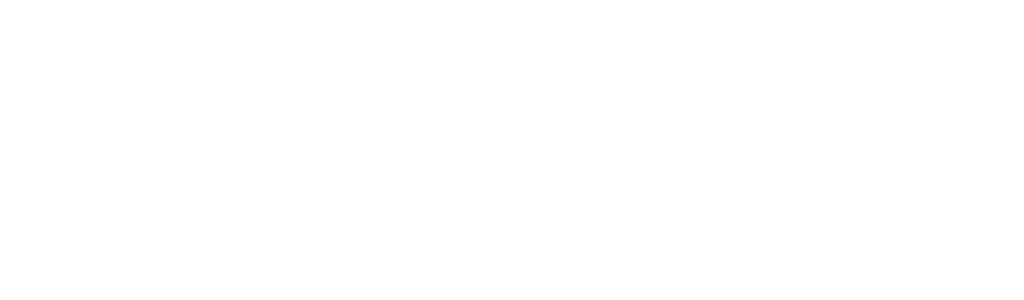
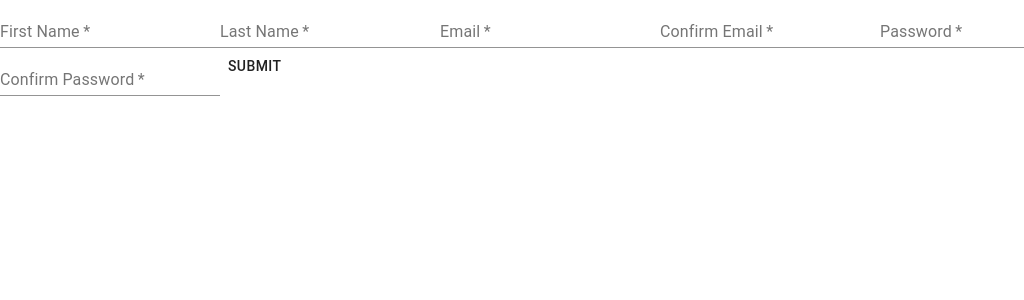
Before and after one commit to lambdax-enteprise-device/frontend, a React (Create React App) app: page /signup in a window 1280 px wide. Shown: the top 300 px of the page, without its empty margins (0-1024 px from the left). Built offline with nearby package versions, Linux system fonts and the light colour scheme.

Commit message:
added field validation and signup. Consolidated files into auth dir

```diff
--- a/src/App.js
+++ b/src/App.js
@@ -7,7 +7,8 @@
 
 import history from "./components/utils/history";
 
-import Login from "./components/Login";
+import Login from "./components/auth/Login";
+import SignupForm from "./components/auth/SignUp";
 
 function App() {
   return (
@@ -20,6 +21,7 @@
           <Route path="/" exact />
           {/* <PrivateRoute path="/profile" component={Profile} /> */}
           <Route path="/login" component={Login} />
+          <Route path="/signup" component={SignupForm} />
         </Switch>
       </Router>
     </div>
--- a/src/components/Login.js
+++ b/src/components/auth/Login.js
@@ -1,5 +1,5 @@
 import React, { useState } from "react";
-import Avatar from "@material-ui/core/Avatar";
+// import Avatar from "@material-ui/core/Avatar";
 import Button from "@material-ui/core/Button";
 import CssBaseline from "@material-ui/core/CssBaseline";
 import TextField from "@material-ui/core/TextField";
@@ -7,18 +7,21 @@
 import Checkbox from "@material-ui/core/Checkbox";
 import Link from "@material-ui/core/Link";
 import Grid from "@material-ui/core/Grid";
-import Box from "@material-ui/core/Box";
+// import Box from "@material-ui/core/Box";
 // import LockOutlinedIcon from "@material-ui/icons/LockOutlined";
 import Typography from "@material-ui/core/Typography";
+import Container from "@material-ui/core/Container";
+import Paper from "@material-ui/core/Paper";
+
 import { makeStyles } from "@material-ui/core/styles";
-import Container from "@material-ui/core/Container";
 
 const useStyles = makeStyles(theme => ({
   paper: {
     marginTop: theme.spacing(8),
     display: "flex",
     flexDirection: "column",
-    alignItems: "center"
+    alignItems: "center",
+    padding: "15%"
   },
   avatar: {
     margin: theme.spacing(1),
@@ -44,11 +47,12 @@
   const handleSubmit = e => {
     //TODO: handle submit
   };
+
   return (
     <Container component="main" maxWidth="xs">
       <CssBaseline />
-      <div className={classes.paper}>
-        <Avatar className={classes.avatar}></Avatar>
+      <Paper className={classes.paper}>
+        {/* <Avatar className={classes.avatar}></Avatar> */}
         <Typography component="h1" variant="h5">
           Sign in
         </Typography>
@@ -77,10 +81,10 @@
             autoComplete="current-password"
             onChange={handleChange}
           />
-          <FormControlLabel
+          {/* <FormControlLabel
             control={<Checkbox value="remember" color="primary" />}
             label="Remember me"
-          />
+          /> */}
           <Button
             type="submit"
             fullWidth
@@ -96,14 +100,9 @@
                 Forgot password?
               </Link>
             </Grid>
-            <Grid item>
-              <Link href="#" variant="body2">
-                {"Don't have an account? Sign Up"}
-              </Link>
-            </Grid>
           </Grid>
         </form>
-      </div>
+      </Paper>
     </Container>
   );
 };
--- /dev/null
+++ b/src/components/auth/SignUp.js
@@ -0,0 +1,163 @@
+// import React, { useState } from "react";
+// import Avatar from "@material-ui/core/Avatar";
+import Button from "@material-ui/core/Button";
+import CssBaseline from "@material-ui/core/CssBaseline";
+import TextField from "@material-ui/core/TextField";
+// // import FormControlLabel from "@material-ui/core/FormControlLabel";
+// // import Checkbox from "@material-ui/core/Checkbox";
+// import Link from "@material-ui/core/Link";
+import Grid from "@material-ui/core/Grid";
+// import Box from "@material-ui/core/Box";
+// // import LockOutlinedIcon from "@material-ui/icons/LockOutlined";
+import Typography from "@material-ui/core/Typography";
+import Container from "@material-ui/core/Container";
+import Paper from "@material-ui/core/Paper";
+
+import { makeStyles } from "@material-ui/core/styles";
+
+import React from "react";
+import { useFormik } from "formik";
+import * as Yup from "yup";
+
+const useStyles = makeStyles(theme => ({
+  paper: {
+    marginTop: theme.spacing(8),
+    display: "flex",
+    flexDirection: "column",
+    alignItems: "center",
+    padding: "15%"
+  },
+  avatar: {
+    margin: theme.spacing(1),
+    backgroundColor: theme.palette.secondary.main
+  },
+  form: {
+    width: "100%", // Fix IE 11 issue.
+    marginTop: theme.spacing(1)
+  },
+  submit: {
+    margin: theme.spacing(3, 0, 2)
+  }
+}));
+
+const SignupForm = () => {
+  const classes = useStyles();
+  const formik = useFormik({
+    initialValues: {
+      password: "",
+      confirmPassword: "",
+      companyName: "",
+      firstName: "",
+      lastName: "",
+      email: "",
+      confirmEmail: ""
+    },
+    validationSchema: Yup.object({
+      password: Yup.string()
+        .min(8, "Must be 8 characters or more")
+        .required("Required"),
+      confirmPassword: Yup.string()
+        .min(8, "Must be 8 characters or more")
+        .required("Required")
+        .oneOf([Yup.ref("password"), null], "Passwords must match"),
+      companyName: Yup.string()
+        .max(120, "Must be 20 characters or more")
+        .required("Required"),
+      firstName: Yup.string()
+        .max(120, "Must be 120 characters or less")
+        .required("Required"),
+      lastName: Yup.string()
+        .max(120, "Must be 120 characters or less")
+        .required("Required"),
+      email: Yup.string()
+        .email("Invalid email address")
+        .required("Required"),
+      confirmEmail: Yup.string()
+        .email("Invalid email address")
+        .required("Required")
+        .oneOf([Yup.ref("email"), null], "Email addresses must match")
+    }),
+    onSubmit: values => {
+      console.log(values);
+      alert(JSON.stringify(values, null, 2));
+    }
+  });
+  return (
+    <form onSubmit={formik.handleSubmit}>
+      <TextField
+        label="First Name"
+        name="firstName"
+        type="text"
+        id="first-name"
+        required
+        {...formik.getFieldProps("firstName")}
+      />
+      {formik.touched.firstName && formik.errors.firstName ? (
+        <div>{formik.errors.firstName}</div>
+      ) : null}
+      {/* <label htmlFor="lastName">Last Name</label> */}
+      <TextField
+        label="Last Name"
+        name="lastName"
+        type="text"
+        id="last-name"
+        required
+        {...formik.getFieldProps("lastName")}
+      />
+      {formik.touched.lastName && formik.errors.lastName ? (
+        <div>{formik.errors.lastName}</div>
+      ) : null}
+
+      <TextField
+        label="Email"
+        name="email"
+        type="email"
+        id="email"
+        required
+        {...formik.getFieldProps("email")}
+      />
+      {formik.touched.email && formik.errors.email ? (
+        <div>{formik.errors.email}</div>
+      ) : null}
+
+      <TextField
+        label="Confirm Email"
+        name="confirmEmail"
+        type="email"
+        id="email-confirm"
+        required
+        {...formik.getFieldProps("confirmEmail")}
+      />
+      {formik.touched.confirmEmail && formik.errors.confirmEmail ? (
+        <div>{formik.errors.confirmEmail}</div>
+      ) : null}
+
+      <TextField
+        label="Password"
+        name="password"
+        type="password"
+        id="password"
+        required
+        {...formik.getFieldProps("password")}
+      />
+      {formik.touched.password && formik.errors.password ? (
+        <div>{formik.errors.password}</div>
+      ) : null}
+
+      <TextField
+        label="Confirm Password"
+        name="confirmPassword"
+        type="password"
+        id="password"
+        required
+        {...formik.getFieldProps("confirmPassword")}
+      />
+      {formik.touched.confirmPassword && formik.errors.confirmPassword ? (
+        <div>{formik.errors.confirmPassword}</div>
+      ) : null}
+      <Button type="submit">Submit</Button>
+    </form>
+  );
+};
+
+export default SignupForm;
```
Also changed, not shown: src/components/Profile.js (deleted, +0 -22 lines).
